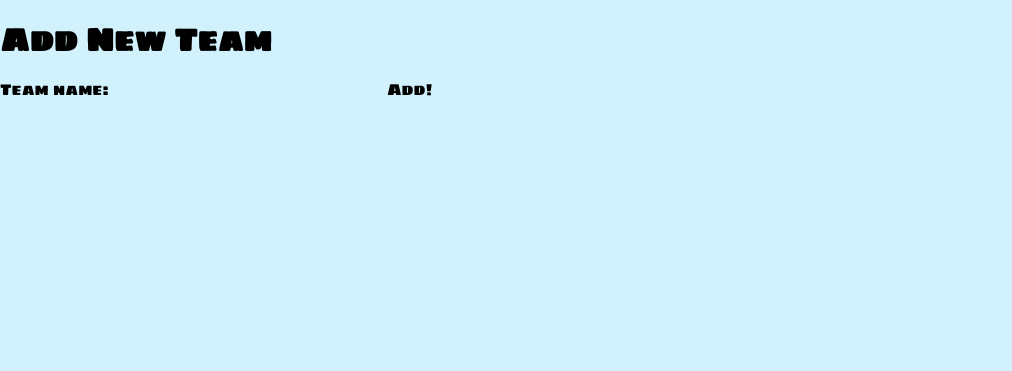
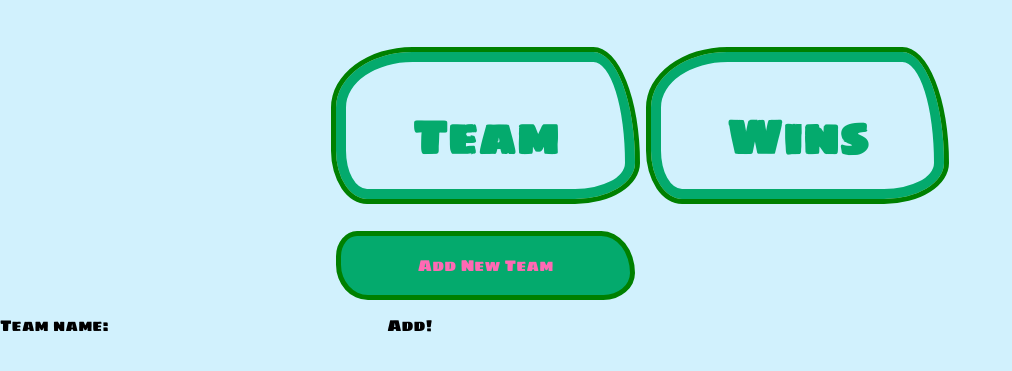
Before and after one commit to itsjustdel/CodeClan-W4-Project, a Flask app: template templates/teams/new.html in a window 1280 px wide. Shown: the part 46-417 px from the top of the page, without its empty margins (0-1012 px from the left). Run offline with Flask 2, Linux system fonts and the light colour scheme; the template is opened without the code that fills it, so the values that code supplies are empty.

Commit message:
Fixed League view broken with last commit

```diff
--- a/static/css/main.css
+++ b/static/css/main.css
@@ -10,8 +10,12 @@ html
    text-decoration: none;
  }
  h2{
+   text-align: center;
+ }
+ h2 a{
   text-decoration: none;
    text-align: center;
+   color: indianred;
  }
  .nav_bar{
 
--- a/templates/games/show.html
+++ b/templates/games/show.html
@@ -20,4 +20,6 @@
   {% endfor %}
 </table>
 
+
+
 {% endblock content %}
--- a/templates/teams/index.html
+++ b/templates/teams/index.html
@@ -11,7 +11,5 @@
     <td class="table_body"><a href="/teams/{{team.id}}">{{ team.name }}</a> </td>
   </tr>
   {% endfor %}
-</table>
-
 
 {% endblock %}
--- a/templates/teams/new.html
+++ b/templates/teams/new.html
@@ -1,7 +1,26 @@
 {% extends 'base.html' %}
 
 {% block content %}
-<h1>Add New Team</h1>
+<h2><a href="/leagues/{{league.id}}">{{league.name}}</a></h2>
+    <table class="table">
+        <tr>
+            <th>Team</th>
+            <th>Wins</th>
+          </tr>
+        {% for team_and_win in teams_and_wins %}
+            <tr>
+                <td class = "table_body" ><a href="/teams/{{team_and_win[0].id}}"> {{team_and_win[0].name}} </a></td>
+                <td class = "table_body">{{team_and_win[1]}}</td>
+            </tr>
+        {% endfor %}
+        <tr><td class="table_empty"><br/></td></tr>
+
+        <tfoot>
+          <tr>
+            <td class ="table_foot"><a href="/leagues/{{league.id}}/new">Add New Team</a></td>
+          </tr>
+        </tfoot>
+      </table>
 
 <form action="/leagues/{{league.id}}/teams/new" method="post">
     <label for="team_name">Team name:</label>
```
Also changed, not shown: controllers/team_controller.py (+10 -3 lines), templates/leagues/new.html (+4 -5 lines), templates/leagues/show.html (+10 -7 lines), templates/monsters/index.html (+2 -5 lines).
